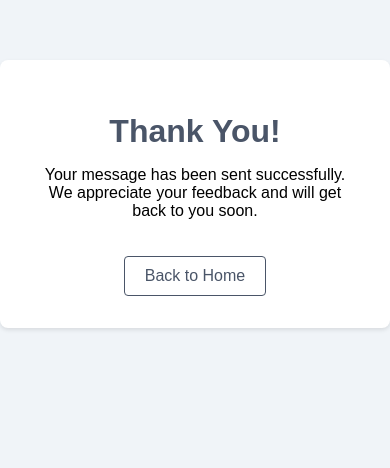
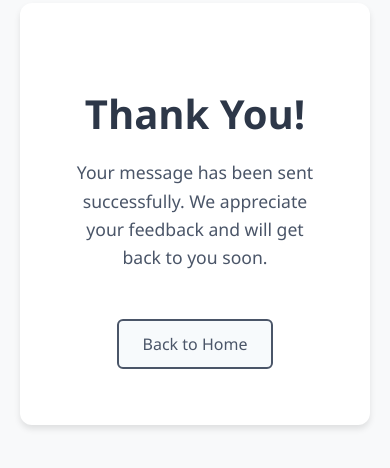
Before and after one commit to GannonHiggins/Website, a website: page html/thankyou.html in a window 390 px wide. Shown: the part 228-696 px from the top of the page. Drawn offline with Linux system fonts and the light colour scheme.

Commit message:
edited css

```diff
--- a/html/thankyou.html
+++ b/html/thankyou.html
@@ -5,25 +5,6 @@
   <meta name="viewport" content="width=device-width, initial-scale=1.0">
   <title>Thank You</title>
   <link rel="stylesheet" href="../style/contact.css">
-  <style>
-    .thank-you-message {
-      text-align: center;
-    }
-    .back-link {
-      display: inline-block;
-      margin-top: 20px;
-      text-decoration: none;
-      color: #4a5568;
-      border: 1px solid #4a5568;
-      padding: 10px 20px;
-      border-radius: 4px;
-      transition: background-color 0.2s, color 0.2s;
-    }
-    .back-link:hover {
-      background-color: #4a5568;
-      color: white;
-    }
-  </style>
 </head>
 <body>
   <div class="container">
--- a/style/contact.css
+++ b/style/contact.css
@@ -1,54 +1,120 @@
 body {
-    font-family: Arial, sans-serif;
-    background-color: #f0f4f8;
+    background-color: #f8f9fa;
+    font-family: 'Segoe UI', Tahoma, Geneva, Verdana, sans-serif;
+    min-height: 100vh;
     display: flex;
+    align-items: center;
     justify-content: center;
-    align-items: center;
-    height: 100vh;
     margin: 0;
+    padding: 20px;
 }
 
 .container {
+    max-width: 600px;
+    width: 100%;
+    padding: 2.5rem;
     background-color: white;
-    padding: 2rem;
-    border-radius: 8px;
-    box-shadow: 0 2px 4px rgba(0, 0, 0, 0.1);
-    width: 100%;
-    max-width: 500px;
+    border-radius: 12px;
+    box-shadow: 0 4px 6px rgba(0, 0, 0, 0.1);
 }
 
 h1 {
-    color: #4a5568;
-    margin-bottom: 1rem;
+    color: #2d3748;
+    font-size: 2.5rem;
+    margin-bottom: 2rem;
+    text-align: center;
 }
 
 form {
     display: flex;
     flex-direction: column;
+    gap: 1.5rem;
 }
 
 input, textarea {
-    margin-bottom: 1rem;
-    padding: 0.5rem;
-    border: 1px solid #cbd5e0;
-    border-radius: 4px;
+    padding: 12px 16px;
+    border: 2px solid #e2e8f0;
+    border-radius: 8px;
+    font-size: 1rem;
+    transition: all 0.3s ease;
+    font-family: inherit;
+}
+
+input:focus, textarea:focus {
+    outline: none;
+    border-color: #4a5568;
+    box-shadow: 0 0 0 3px rgba(74, 85, 104, 0.1);
 }
 
 textarea {
-    height: 150px;
+    min-height: 150px;
     resize: vertical;
 }
 
 button {
     background-color: #4a5568;
     color: white;
+    padding: 14px 28px;
     border: none;
-    padding: 0.5rem 1rem;
-    border-radius: 4px;
+    border-radius: 8px;
+    font-size: 1.1rem;
+    font-weight: 500;
     cursor: pointer;
-    transition: background-color 0.2s;
+    transition: all 0.3s ease;
+    margin-top: 1rem;
 }
 
 button:hover {
     background-color: #2d3748;
+    transform: translateY(-2px);
+    box-shadow: 0 4px 6px rgba(0, 0, 0, 0.1);
 }
+
+/* Thank You Page Styles */
+.thank-you-message {
+    padding: 2rem;
+    text-align: center;
+}
+
+.thank-you-message h1 {
+    color: #2d3748;
+    font-size: 2.5rem;
+    margin-bottom: 1rem;
+}
+
+.thank-you-message p {
+    color: #4a5568;
+    font-size: 1.1rem;
+    line-height: 1.6;
+    margin-bottom: 2rem;
+}
+
+.back-link {
+    display: inline-block;
+    margin-top: 1rem;
+    text-decoration: none;
+    color: #4a5568;
+    background-color: #f7fafc;
+    border: 2px solid #4a5568;
+    padding: 12px 24px;
+    border-radius: 6px;
+    font-weight: 500;
+    transition: all 0.3s ease;
+}
+
+.back-link:hover {
+    background-color: #4a5568;
+    color: white;
+    transform: translateY(-2px);
+    box-shadow: 0 4px 6px rgba(0, 0, 0, 0.1);
+}
+
+@media (max-width: 480px) {
+    .container {
+        padding: 1.5rem;
+    }
+
+    h1 {
+        font-size: 2rem;
+    }
+}
```
Also changed, not shown: html/contact.html (+2 -2 lines).
